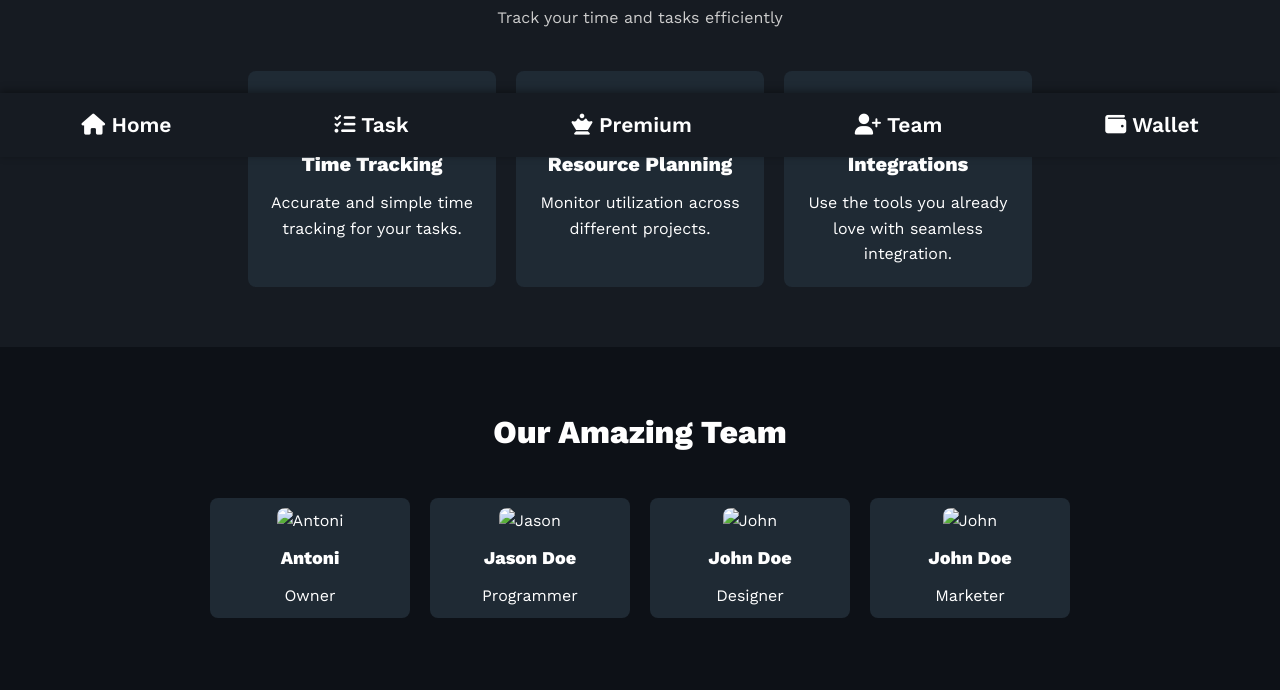
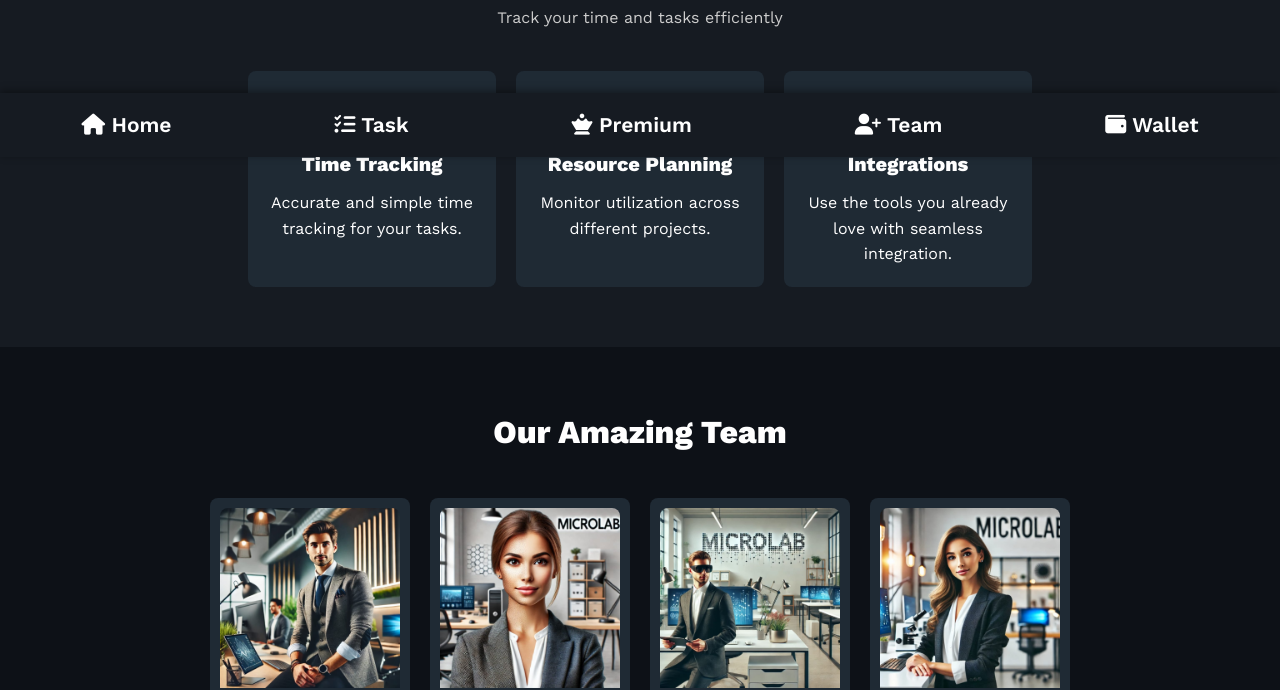
Before and after one commit to mdsimahmud0/microlab.github.io, a plain HTML site: page index.html in a window 1280 px wide. Shown: the part 645-1335 px from the top of the page. Drawn offline with nearby package versions, Linux system fonts and the light colour scheme.

Commit message:
index.html

```diff
--- a/index.html
+++ b/index.html
@@ -33,7 +33,7 @@
             text-align: center;
             padding: 200px 20px;
             background-color: #1b2027;
-            background: url(./img/banner.webp) center;
+            background: url(banner.webp) center;
             background-size: cover;
             background-repeat: no-repeat;
         }
@@ -255,22 +255,22 @@
             </div>
             <div class="team-images">
                 <div class="team-member">
-                    <img src="./img/face1.jpg" alt="Antoni">
+                    <img src="face1.jpg" alt="Antoni">
                     <h3>Antoni</h3>
                     <p>Owner</p>
                 </div>
                 <div class="team-member">
-                    <img src="./img/face2.jpg" alt="Jason">
+                    <img src="face2.jpg" alt="Jason">
                     <h3>Jason Doe</h3>
                     <p>Programmer</p>
                 </div>
                 <div class="team-member">
-                    <img src="./img/face4.jpg" alt="John">
+                    <img src="face4.jpg" alt="John">
                     <h3>John Doe</h3>
                     <p>Designer</p>
                 </div>
                 <div class="team-member">
-                    <img src="./img/face3.jpg" alt="John">
+                    <img src="face3.jpg" alt="John">
                     <h3>John Doe</h3>
                     <p>Marketer</p>
                 </div>
```
